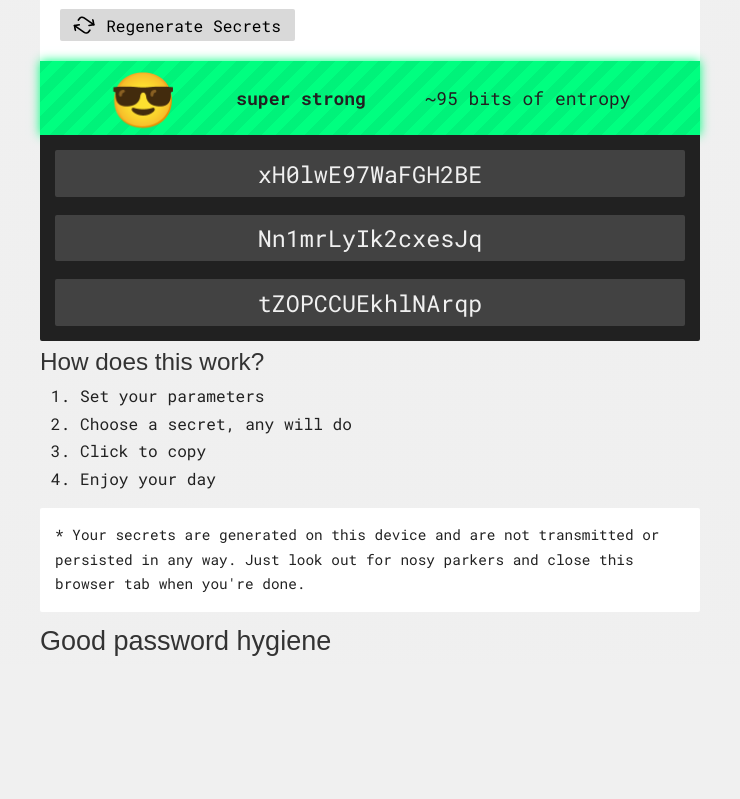
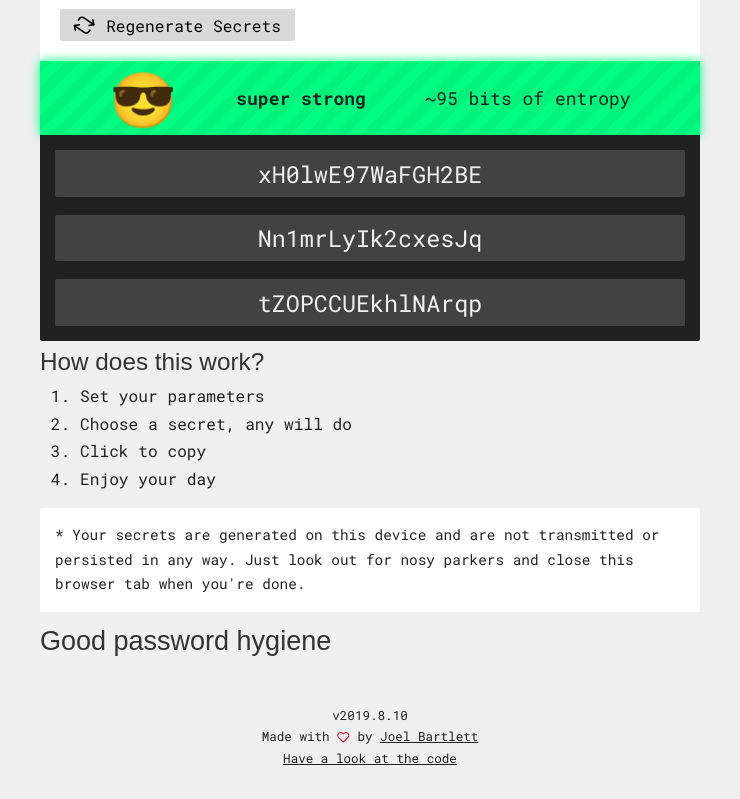
Before and after one commit to murbar/password-generator, a React (Create React App) app: page / in a window 1280 px wide. Shown: the part 499-1298 px from the top of the page, without its empty margins (270-1010 px from the left). Before the commit the page ends 1164 px from the top, so only its background shows below. Built offline with nearby package versions, Linux system fonts and the light colour scheme; a web font is replaced by a local one.

Commit message:
Add Footer

```diff
--- a/src/App.js
+++ b/src/App.js
@@ -17,6 +17,7 @@ import Meter from 'components/Meter';
 import { getEntropy } from 'cryptoLogic';
 import { media } from 'styles/helpers';
 import ChoiceToggle from 'components/common/ChoiceToggle';
+import Footer from 'components/Footer';
 
 const Styles = styled.div`
   margin: 0 auto;
@@ -98,6 +99,7 @@ function App() {
       <Instructions />
       <Disclaimer />
       <Tips />
+      <Footer />
     </Styles>
   );
 }
--- /dev/null
+++ b/src/components/Footer.js
@@ -0,0 +1,41 @@
+import React from 'react';
+import styled from 'styled-components';
+import config from 'config';
+import { ReactComponent as Heart } from 'images/heart.svg';
+
+const StyledContainer = styled.div`
+  padding: 4rem 0 3rem;
+  text-align: center;
+  font-size: 0.7em;
+  .v {
+    font-family: ${p => p.theme.fontFixed};
+  }
+  svg {
+    height: 1em;
+    color: crimson;
+    margin: 0 0 -0.25rem 0;
+  }
+`;
+
+const Footer = () => {
+  return (
+    <StyledContainer>
+      <span className="v">v{config.version}</span>
+      <br />
+      Made with{' '}
+      <span role="img" aria-label="love">
+        <Heart />
+      </span>{' '}
+      by{' '}
+      <a href="https://joelb.dev" title="Joel Bartlett's portfolio">
+        Joel Bartlett
+      </a>
+      <br />{' '}
+      <a href="https://github.com/murbar/password-generator" title="See the code on GitHub">
+        Have a look at the code
+      </a>
+    </StyledContainer>
+  );
+};
+
+export default Footer;
```
Also changed, not shown: src/images/heart.svg (added).
